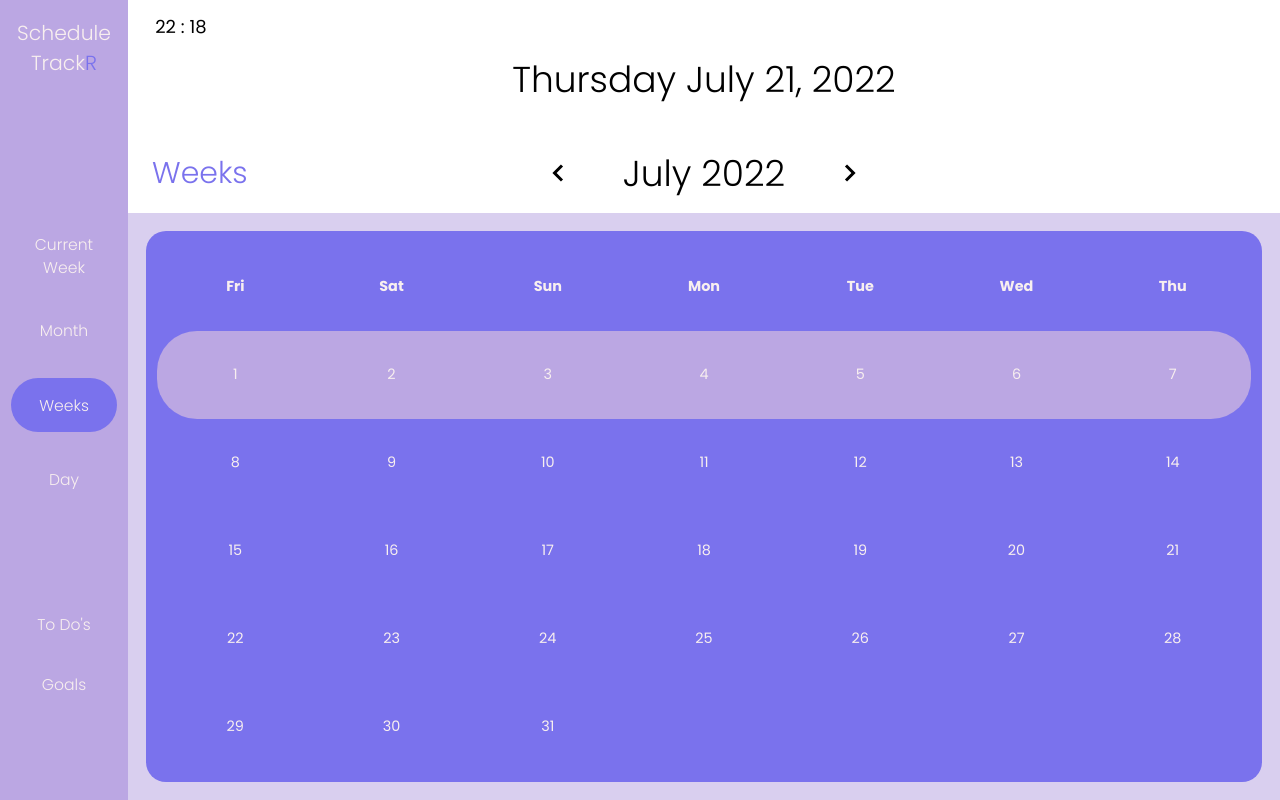
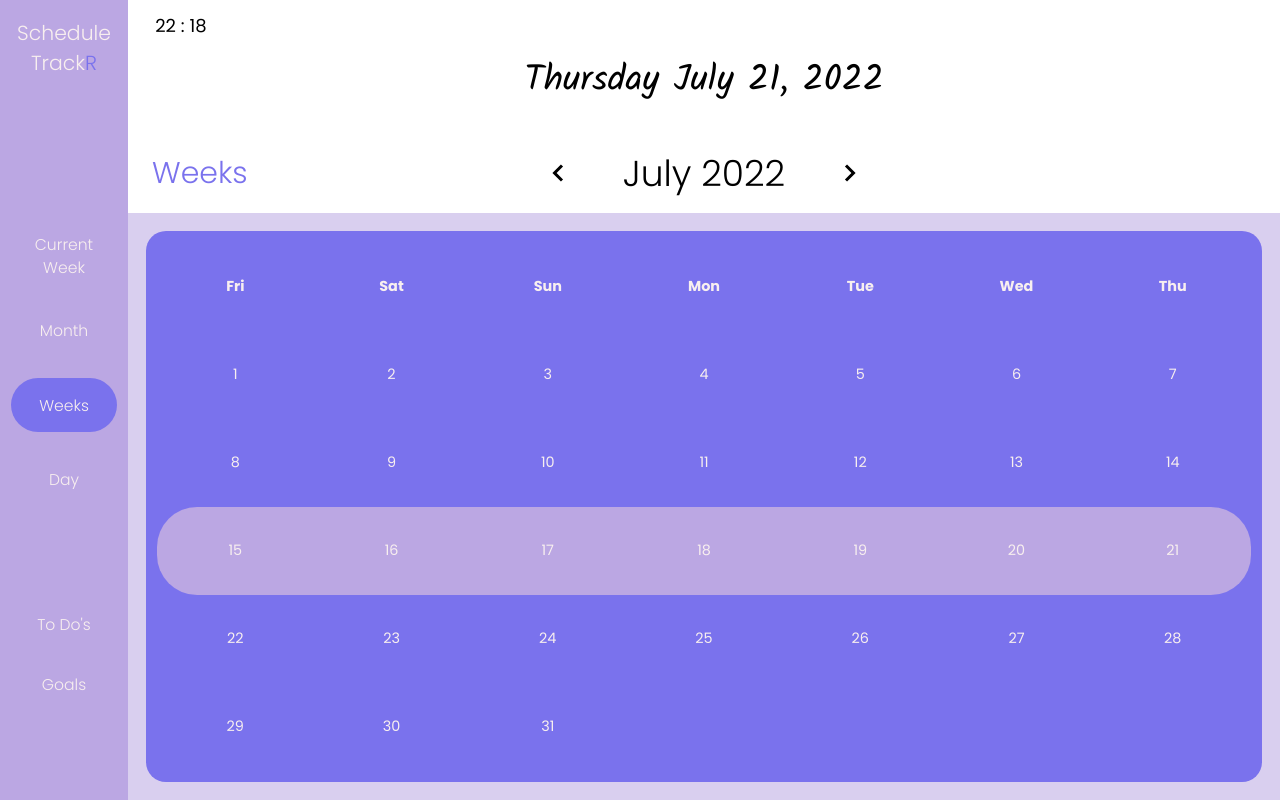
Before and after one commit to David-Henery4/Schedule-TrackR, a React (Create React App) app: page /weeks in a window 1280 px wide. Built offline with nearby package versions, Linux system fonts and the light colour scheme.

Commit message:
active-week-and-font

```diff
--- a/public/index.html
+++ b/public/index.html
@@ -9,10 +9,15 @@
       name="description"
       content="Web site created using create-react-app"
     />
+    <!-- Poppins Font -->
     <link rel="preconnect" href="https://fonts.googleapis.com">
     <link rel="preconnect" href="https://fonts.gstatic.com" crossorigin>
     <link href="https://fonts.googleapis.com/css2?family=Poppins:wght@200;300;400;500;600;700&display=swap" rel="stylesheet">
     <link rel="apple-touch-icon" href="%PUBLIC_URL%/logo192.png" />
+    <!-- Kalam Font -->
+    <link rel="preconnect" href="https://fonts.googleapis.com">
+    <link rel="preconnect" href="https://fonts.gstatic.com" crossorigin>
+    <link href="https://fonts.googleapis.com/css2?family=Kalam:wght@300;400;700&display=swap" rel="stylesheet">
     <!--
       manifest.json provides metadata used when your web app is installed on a
       user's mobile device or desktop. See https://developers.google.com/web/fundamentals/web-app-manifest/
--- a/src/components/calandar.js
+++ b/src/components/calandar.js
@@ -11,6 +11,7 @@ export const Calandar = () => {
   const [tempYear, setTempYear] = useState();
   const [tempMonth, setTempMonth] = useState();
   const [shownMonth, setShownMonth] = useState();
+  // const [currentDate, setCurrentDate] = useState()
   //
   const handleMonthDataInput = () => {
     if (tempMonthData !== null) {
@@ -46,8 +47,19 @@ export const Calandar = () => {
     }
   };
   //
+  const activeMonth = () => {
+    const currentMonth = new Date().getMonth() + 1
+    const currentYear = new Date().getFullYear()
+    if (tempMonthNumber === currentMonth && tempYear === currentYear){
+      return true
+    } else {
+      return false
+    }
+  }
+  //
   useEffect(() => {
     currentDisplayedMonth();
+    // activeMonth()
     // eslint-disable-next-line
   }, [tempMonth]);
   //
@@ -67,7 +79,17 @@ export const Calandar = () => {
               return <h4 key={i}>{name}</h4>;
             })}
         </div>
-        <div className="week-1 grid-item-position">
+        <div
+          className={
+            shownMonth &&
+            shownMonth.week1.some((d) => {
+              return d.day >= 1 && d.day <= 7 && d.day === new Date().getDate();
+            }) &&
+            activeMonth()
+              ? "week-1 grid-item-position active-week"
+              : "week-1 grid-item-position"
+          }
+        >
           {shownMonth &&
             shownMonth.week1.map((w, i) => {
               const { day } = w;
@@ -80,7 +102,19 @@ export const Calandar = () => {
               );
             })}
         </div>
-        <div className="week-2 grid-item-position">
+        <div
+          className={
+            shownMonth &&
+            shownMonth.week2.some((d) => {
+              return (
+                d.day >= 8 && d.day <= 14 && d.day === new Date().getDate()
+              );
+            }) &&
+            activeMonth()
+              ? "week-2 grid-item-position active-week"
+              : "week-2 grid-item-position"
+          }
+        >
           {shownMonth &&
             shownMonth.week2.map((w, i) => {
               const { day } = w;
@@ -93,7 +127,19 @@ export const Calandar = () => {
               );
             })}
         </div>
-        <div className="week-3 grid-item-position">
+        <div
+          className={
+            shownMonth &&
+            shownMonth.week3.some((d) => {
+              return (
+                d.day >= 15 && d.day <= 21 && d.day === new Date().getDate()
+              );
+            }) &&
+            activeMonth()
+              ? "week-3 grid-item-position active-week"
+              : "week-3 grid-item-position"
+          }
+        >
           {shownMonth &&
             shownMonth.week3.map((w, i) => {
               const { day } = w;
@@ -106,7 +152,19 @@ export const Calandar = () => {
               );
             })}
         </div>
-        <div className="week-4 grid-item-position">
+        <div
+          className={
+            shownMonth &&
+            shownMonth.week4.some((d) => {
+              return (
+                d.day >= 22 && d.day <= 28 && d.day === new Date().getDate()
+              );
+            }) &&
+            activeMonth()
+              ? "week-4 grid-item-position active-week"
+              : "week-4 grid-item-position"
+          }
+        >
           {shownMonth &&
             shownMonth.week4.map((w, i) => {
               const { day } = w;
@@ -119,7 +177,19 @@ export const Calandar = () => {
               );
             })}
         </div>
-        <div className="week-5 grid-item-position">
+        <div
+          className={
+            shownMonth &&
+            shownMonth.week5.some((d) => {
+              return (
+                d.day >= 29 && d.day <= 31 && d.day === new Date().getDate()
+              );
+            }) &&
+            activeMonth()
+              ? "week-5 grid-item-position active-week"
+              : "week-5 grid-item-position"
+          }
+        >
           {shownMonth &&
             shownMonth.week5.map((w, i) => {
               const { day } = w;
--- a/src/sass/abstracts/_variables.scss
+++ b/src/sass/abstracts/_variables.scss
@@ -9,6 +9,7 @@ $font-white: #F8EFEF;
 
 // Text
 $font-family-main: 'Poppins', sans-serif;
+$font-family-secondary: 'Kalam', cursive; // 300,400,700
 
 // ICONS
 $icon-success: rgb(27, 206, 27);
--- a/src/sass/components/_calandar.scss
+++ b/src/sass/components/_calandar.scss
@@ -21,14 +21,6 @@
     grid-template-columns: repeat(7 , 1fr);
     color: $font-white;
     font-size: 1.2rem;
-    // h4{
-    //     justify-self: center;
-    //     align-self: center;
-    // }
-    // p{
-    //     align-self: center;
-    //     justify-self: center;
-    // }
 }
 
 .grid-item-position{
@@ -68,24 +60,28 @@
 .week-1{
     grid-column: 1/-1;
     grid-row: 2/3;
-    background-color: $color-secondary;
+    // background-color: $color-secondary;
     border-radius: 40px;
 }
 .week-2{
     grid-column: 1/-1;
     grid-row: 3/4;
+    border-radius: 40px;
 }
 .week-3{
     grid-column: 1/-1;
     grid-row: 4/5;
+    border-radius: 40px;
 }
 .week-4{
     grid-column: 1/-1;
     grid-row: 5/6;
+    border-radius: 40px;
 }
 .week-5{
     grid-column: 1/-1;
     grid-row: 6/7;
+    border-radius: 40px;
 }
 
 .day-link{
@@ -95,3 +91,7 @@
         text-decoration: none;
     }
 }
+
+.active-week{
+    background-color: $color-secondary;
+}
--- a/src/sass/layouts/_header.scss
+++ b/src/sass/layouts/_header.scss
@@ -52,7 +52,8 @@
   &__date {
     align-self: flex-start;
     font-size: 2rem;
-    font-weight: 300;
+    font-weight: 400;
+    font-family: $font-family-secondary;
     @include respond(desktop) {
       font-size: 3rem;
       grid-column: 5/13;
```
